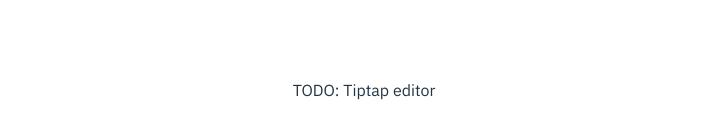
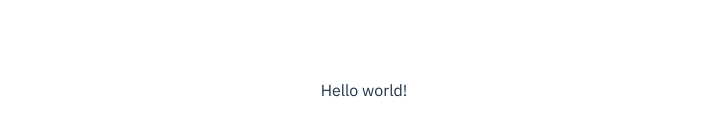
Before and after one commit to ssalka/amp-rich-text, a React (Vite) app: page / in a window 1280 px wide. Shown: the part 358-496 px from the top of the page, without its empty margins (276-1000 px from the left). Built offline with nearby package versions, Linux system fonts and the light colour scheme.

Commit message:
main add basic tiptap editor

```diff
--- a/package.json
+++ b/package.json
@@ -9,9 +9,14 @@
     "preview": "vite preview"
   },
   "dependencies": {
+    "@tiptap/extension-bubble-menu": "^2.0.0-beta.196",
+    "@tiptap/react": "^2.0.0-beta.196",
+    "@tiptap/starter-kit": "^2.0.0-beta.196",
     "clsx": "^1.2.1",
     "react": "^18.2.0",
     "react-dom": "^18.2.0",
+    "react-error-boundary": "^3.1.4",
+    "react-use": "^17.4.0",
     "typeface-ibm-plex-sans": "^1.1.13"
   },
   "devDependencies": {
--- a/src/App.css
+++ b/src/App.css
@@ -13,10 +13,6 @@
   gap: 8px;
 }
 
-.tabs button.selected {
-  outline: 4px auto -webkit-focus-ring-color;
-}
-
 .selected-editor {
   display: flex;
   align-items: center;
--- a/src/App.tsx
+++ b/src/App.tsx
@@ -1,10 +1,14 @@
-import { useCallback, useState, type MouseEvent } from 'react';
 import clsx from 'clsx';
+import { lazy, useCallback, useState, type MouseEvent } from 'react';
+import { ErrorBoundary } from 'react-error-boundary';
+import { usePrevious } from 'react-use';
+
 import './App.css';
 
 const textEditors = [
   {
     name: 'Tiptap',
+    editor: lazy(() => import('./components/editors/Tiptap')),
   },
   {
     name: 'Lexical',
@@ -21,15 +25,18 @@
   {
     name: 'Slate',
   },
-];
+] as const;
+
+type Editor = typeof textEditors[number];
 
 function App() {
-  const [selectedEditor, setSelectedEditor] = useState(textEditors[0]);
+  const [selectedEditor, setSelectedEditor] = useState<Editor>(textEditors[0]);
   const selectEditor = useCallback((e: MouseEvent<HTMLButtonElement>) => {
     const nextEditor =
       textEditors[+(e.target as HTMLButtonElement).dataset.index!];
     setSelectedEditor(nextEditor);
   }, []);
+  const previousEditor = usePrevious(selectedEditor);
 
   return (
     <div className="App">
@@ -46,7 +53,32 @@
           </button>
         ))}
       </div>
-      <div className="selected-editor">TODO: {selectedEditor.name} editor</div>
+      <ErrorBoundary
+        fallbackRender={({ resetErrorBoundary }) => {
+          if (previousEditor?.name === 'Tiptap') {
+            // Tiptap editor breaks on unmount - prevent it from crashing the page
+            resetErrorBoundary();
+            return null;
+          }
+
+          return (
+            <div>
+              oops 🙈
+              <br />
+              {previousEditor?.name} crashed – switch to another tab and back
+              again to get {selectedEditor.name} to render 😬
+            </div>
+          );
+        }}
+      >
+        <div className="selected-editor">
+          {'editor' in selectedEditor && selectedEditor.editor ? (
+            <selectedEditor.editor />
+          ) : (
+            `TODO: ${selectedEditor.name} editor`
+          )}
+        </div>
+      </ErrorBoundary>
     </div>
   );
 }
--- /dev/null
+++ b/src/components/editors/Tiptap.css
@@ -0,0 +1,14 @@
+.tiptap-toolbar {
+  display: flex;
+  gap: 8px;
+  justify-content: space-between;
+  min-width: fit-content;
+  background-color: #CCC;
+  border-radius: 8px;
+  padding: 8px;
+}
+
+.tiptap-editor {
+  padding: 8px;
+  min-width: max-content;
+}
--- /dev/null
+++ b/src/components/editors/Tiptap.tsx
@@ -0,0 +1,58 @@
+import clsx from 'clsx';
+import { BubbleMenu, EditorContent, useEditor } from '@tiptap/react';
+import StarterKit from '@tiptap/starter-kit';
+
+import { defaultText } from '@/text';
+import './Tiptap.css';
+
+// BUG BubbleMenu breaks on unmount https://github.com/ueberdosis/tiptap/issues/3135
+
+export default () => {
+  const editor = useEditor({
+    extensions: [
+      StarterKit.configure({
+        paragraph: {
+          HTMLAttributes: {
+            style: 'margin: 0;',
+          },
+        },
+      }),
+    ],
+    content: defaultText,
+    editorProps: {
+      attributes: {
+        class: 'tiptap-editor',
+      },
+    },
+  });
+
+  return (
+    <>
+      {editor && (
+        <BubbleMenu editor={editor} tippyOptions={{ duration: 100 }}>
+          <div className="tiptap-toolbar">
+            <button
+              onClick={() => editor.chain().focus().toggleBold().run()}
+              className={clsx({ selected: editor.isActive('bold') })}
+            >
+              bold
+            </button>
+            <button
+              onClick={() => editor.chain().focus().toggleItalic().run()}
+              className={clsx({ selected: editor.isActive('italic') })}
+            >
+              italic
+            </button>
+            <button
+              onClick={() => editor.chain().focus().toggleStrike().run()}
+              className={clsx({ selected: editor.isActive('strike') })}
+            >
+              strike
+            </button>
+          </div>
+        </BubbleMenu>
+      )}
+      <EditorContent editor={editor} />
+    </>
+  );
+};
--- a/src/index.css
+++ b/src/index.css
@@ -52,7 +52,8 @@
   border-color: #646cff;
 }
 button:focus,
-button:focus-visible {
+button:focus-visible,
+button.selected {
   outline: 4px auto -webkit-focus-ring-color;
 }
 
@@ -68,3 +69,7 @@
     background-color: #f9f9f9;
   }
 }
+
+strong {
+  font-weight: 600;;
+}
--- /dev/null
+++ b/src/text.ts
@@ -0,0 +1 @@
+export const defaultText = 'Hello world!';
```
Also changed, not shown: 1 other file (tests, documents, lock files or other folders).
